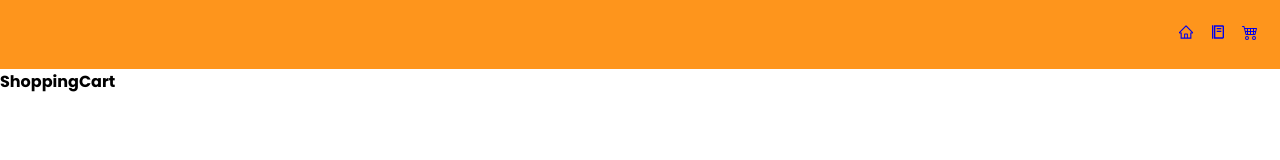
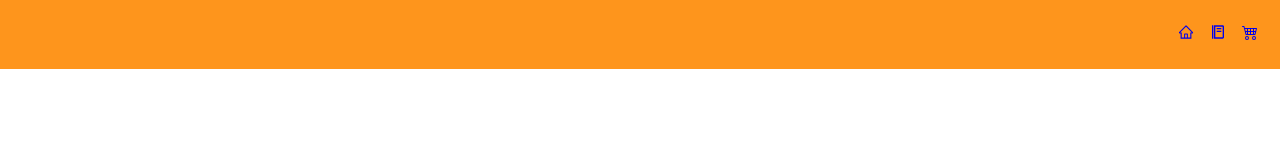
Before and after one commit to fabicons/thai-restaurant-hackathon, a React (Create React App) app: page /cart in a window 1280 px wide. Shown: the top 160 px of the page. Built offline with nearby package versions, Linux system fonts and the light colour scheme.

Commit message:
added usecontext

```diff
--- a/src/App.js
+++ b/src/App.js
@@ -6,10 +6,16 @@ import NavBar from "./components/NavBar.jsx";
 import Footer from "./components/Footer.jsx";
 import "./index.css";
 import Cart from "./pages/Cart.jsx";
+import CartContext from "./components/CartContext.jsx";
+import { useState } from "react";
+
 
 function App() {
+  const [cart, setCart] = useState([])
+
   return (
     <div className="App">
+    <CartContext.Provider value={[cart, setCart]}>
       <BrowserRouter>
         <NavBar />
         <Routes>
@@ -19,6 +25,7 @@ function App() {
         </Routes>
         {/* <Footer /> */}
       </BrowserRouter>
+      </CartContext.Provider>
     </div>
   );
 }
--- a/src/pages/Cart.jsx
+++ b/src/pages/Cart.jsx
@@ -1,9 +1,13 @@
 import ShoppingCart from "../components/ShoppingCart";
+import CartContext from "../components/CartContext";
+import { useContext } from "react";
 
 function Cart() {
+  const [cart, setCart] = useContext(CartContext)
+
   return (
     <div>
-    <ShoppingCart/>
+    {cart.map(item => <li>{item}</li>)  }
     </div>
   );
 }
```
